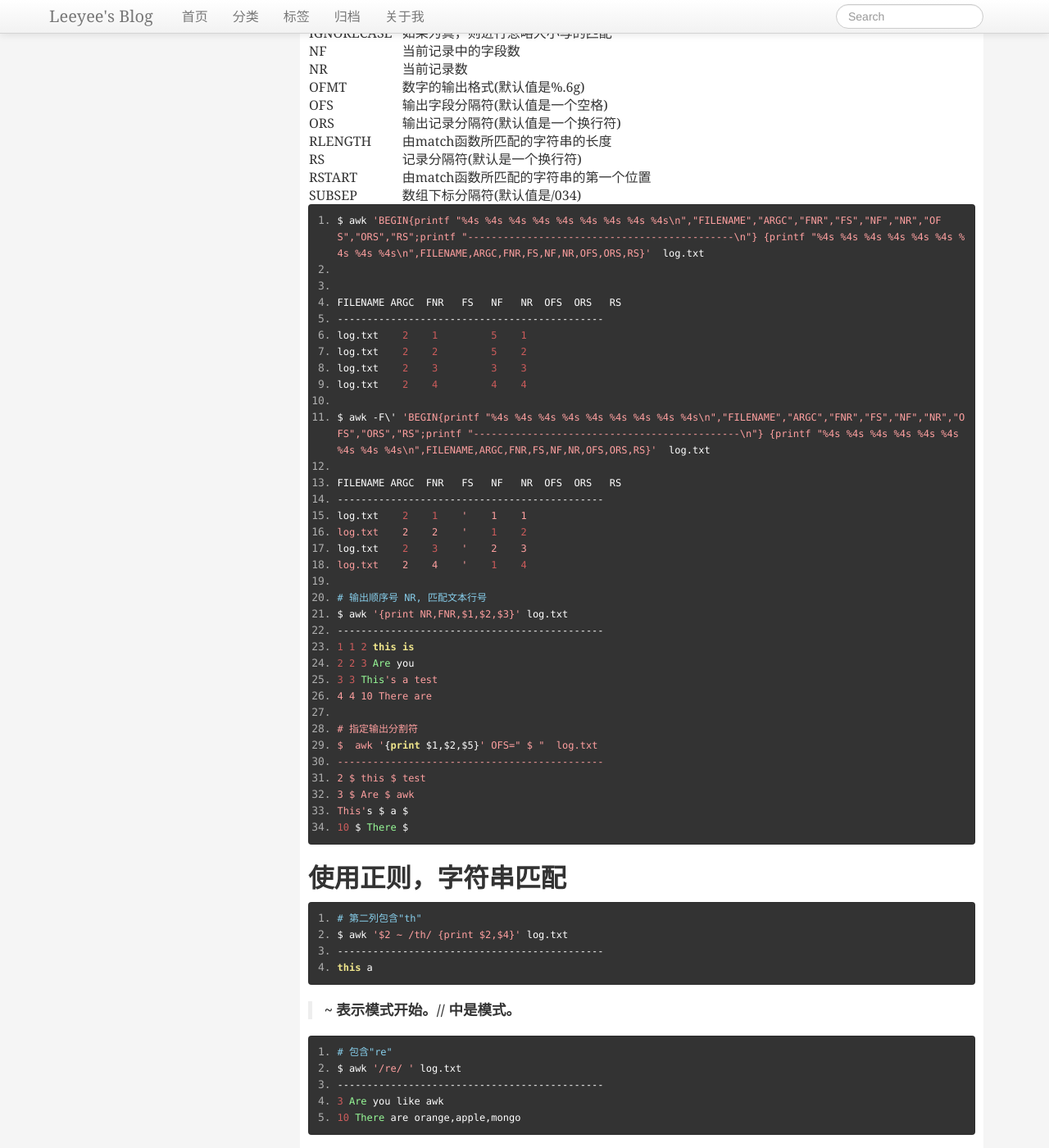
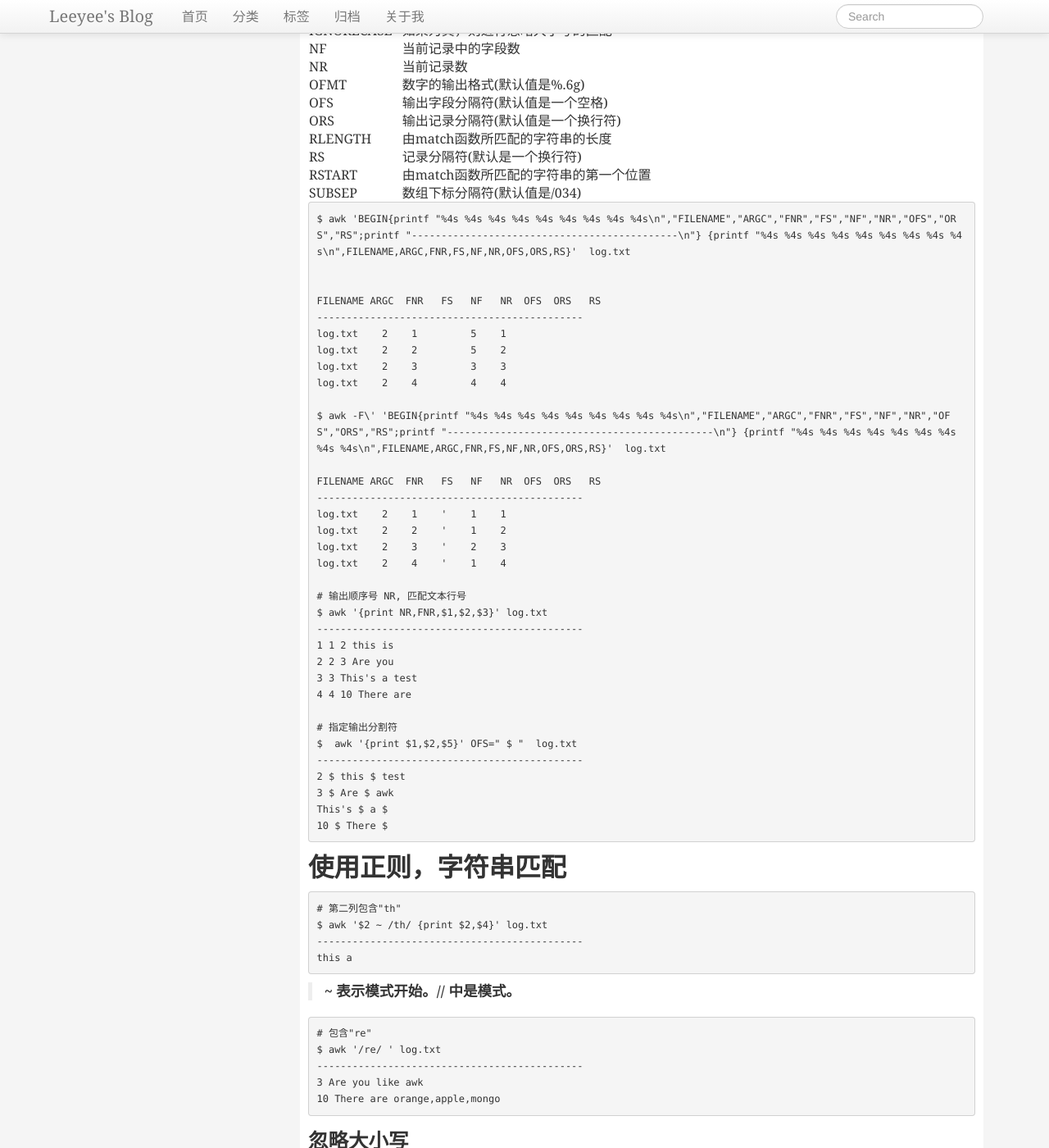
Before and after one commit to leeyee/leeyee.github.com, a Jekyll site: the page built from _posts/script/2014-05-23-awk-get-start.md, in a window 1280 px wide and 1400 px high, scrolled down 2902 px. Shown: the whole window at 82% size. Built offline with Jekyll 4.4.1, drawn with Linux system fonts in a browser that asks for light colours; Markdown is read by kramdown in place of the engine named in the settings; comment, search, counter and statistics services are not loaded; some of the changed text lies outside the part shown.

Commit message:
modify style

```diff
--- a/_layouts/default.html
+++ b/_layouts/default.html
@@ -6,7 +6,6 @@
 	{% elsif site.title %} {{ site.title }} {% endif %}</title>
 <meta name="keywords" content="{{ page.keywords | join:',' }}">
 <meta name="description" content="{{ page.description }}" />
-<!-- <link href='https://fonts.googleapis.com/css?family=Architects+Daughter' rel='stylesheet' type='text/css'>  -->
 <link href="/css/bootstrap.min.css" rel="stylesheet">
 <link href="/js/prettify/prettify.css" rel="stylesheet">
 {% include analytics %}
--- a/_posts/script/2014-05-23-awk-get-start.md
+++ b/_posts/script/2014-05-23-awk-get-start.md
@@ -14,12 +14,12 @@ keywords: [awk,忽略大小写,awk脚本,awk正则]
 
 log.txt
 
-> 2 this is a test
-  3 Are you like awk
-  This's a test
-  10 There are orange,apple,mongo
+    2 this is a test
+    3 Are you like awk
+    This's a test
+    10 There are orange,apple,mongo
 
-- - -
+
 
 ## 基本命令
 
@@ -91,7 +91,7 @@ log.txt
 ## 运算符
 
 |运算符|描述|
-|------|----|
+|:------:|:----:|
 |= += -= *= /= %= ^= **=|赋值|
 |?:|C条件表达式|
 |\|\||逻辑或|
--- a/js/common.js
+++ b/js/common.js
@@ -1,9 +1,9 @@
 $(function() {
 	// 代码高亮
-	$("pre").addClass("prettyprint  linenums");
-	$.getScript('/js/prettify/prettify.js', function() {
-		prettyPrint();
-	});
+//	$("pre").addClass("prettyprint  linenums");
+//	$.getScript('/js/prettify/prettify.js', function() {
+//		prettyPrint();
+//	});
 
 	// 文章的链接做弹出式访问
 	$.each($("#j_article a"), function(idx, ele) {
```
